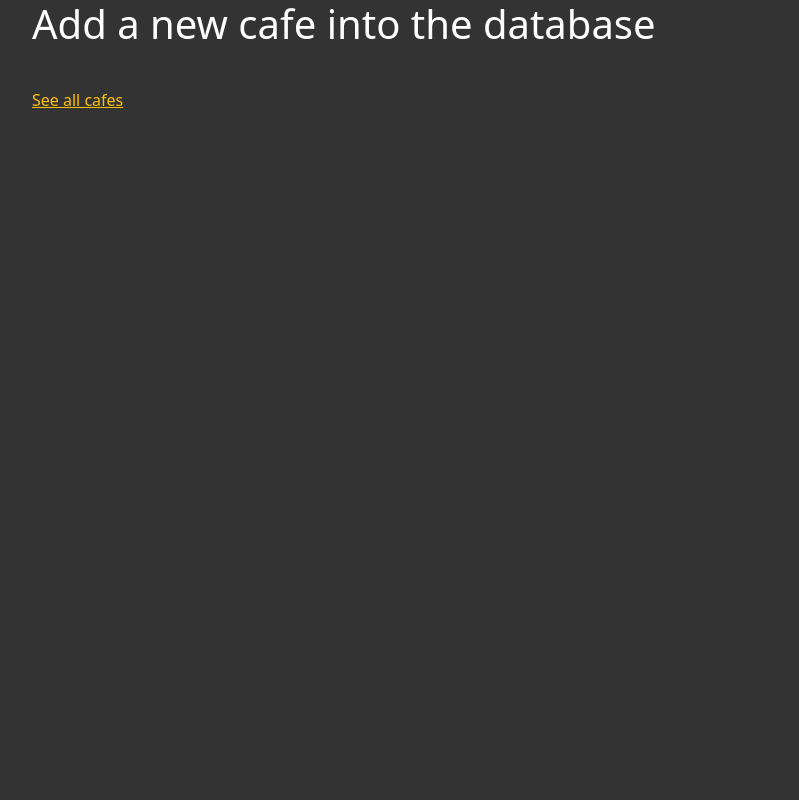
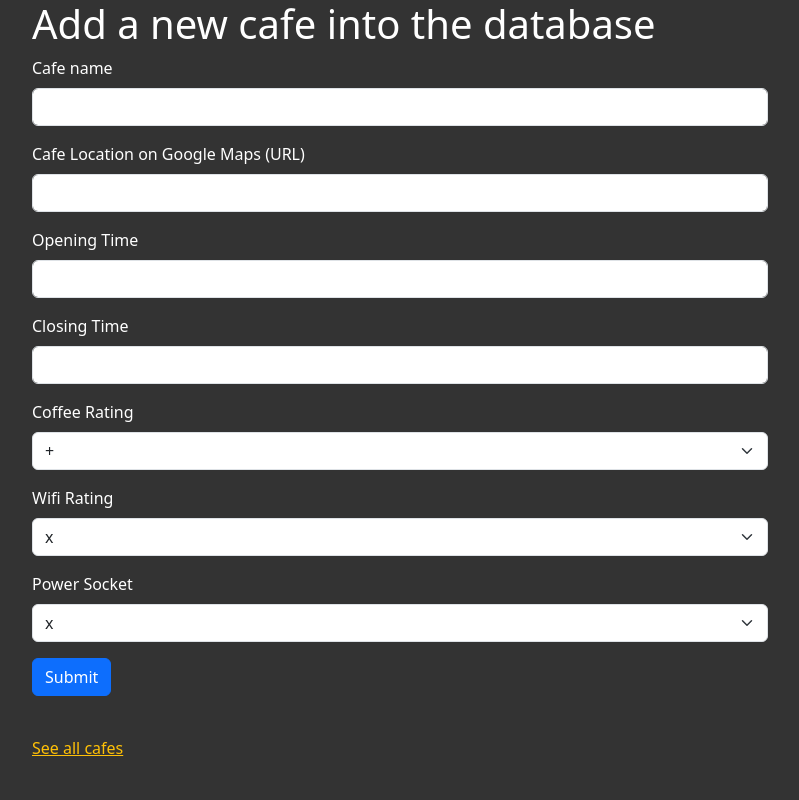
Before and after one commit to Guilherme-Castello-Clear/wifi-coffee-py, a Flask app: page /add in a window 1280 px wide. Shown: the whole page, without its empty margins (50-849 px from the left). Run offline with Flask 3, Linux system fonts and the light colour scheme; some libraries are stand-ins or nearby versions.

Commit message:
Feat: Editing Coffee CSV, saving new coffees

```diff
--- a/cafe-data.csv
+++ b/cafe-data.csv
@@ -3,3 +3,7 @@ Lighthaus,https://goo.gl/maps/2EvhB4oq4gyUXKXx9,11AM, 3:30PM,☕☕☕☕️,
 Esters,https://goo.gl/maps/13Tjc36HuPWLELaSA,8AM,3PM,☕☕☕☕,💪💪💪,🔌
 Ginger & White,https://goo.gl/maps/DqMx2g5LiAqv3pJQ9,7:30AM,5:30PM,☕☕☕,✘,🔌
 Mare Street Market,https://goo.gl/maps/ALR8iBiNN6tVfuAA8,8AM,1PM,☕☕,💪💪💪,🔌🔌🔌
+aaa,https://www.google.com/maps/dir/Buffet+Brunelli+-+R.+Em%C3%ADlio+Carlos,+55+-+Vila+Cascatinha,+S%C3%A3o+Vicente+-+SP,+11390-230/-23.9619422,-46.382407/@-23.9597911,-46.3838682,67m/data=!3m1!1e3!4m9!4m8!1m5!1m1!1s0x94ce1ca29944f7c7:0x58025da8bb795cc6!2m2!1d-46.3813135!2d-23.9626156!1m0!3e2?entry=ttu,a,a,++,+,+++++,
+aaa,https://www.google.com/maps/dir/Buffet+Brunelli+-+R.+Em%C3%ADlio+Carlos,+55+-+Vila+Cascatinha,+S%C3%A3o+Vicente+-+SP,+11390-230/-23.9619422,-46.382407/@-23.9597911,-46.3838682,67m/data=!3m1!1e3!4m9!4m8!1m5!1m1!1s0x94ce1ca29944f7c7:0x58025da8bb795cc6!2m2!1d-46.3813135!2d-23.9626156!1m0!3e2?entry=ttu,a,a,++,+,+++++,
+aaa,https://www.google.com/maps/dir/Buffet+Brunelli+-+R.+Em%C3%ADlio+Carlos,+55+-+Vila+Cascatinha,+S%C3%A3o+Vicente+-+SP,+11390-230/-23.9619422,-46.382407/@-23.9597911,-46.3838682,67m/data=!3m1!1e3!4m9!4m8!1m5!1m1!1s0x94ce1ca29944f7c7:0x58025da8bb795cc6!2m2!1d-46.3813135!2d-23.9626156!1m0!3e2?entry=ttu,a,a,++,+,+++++,
+aaa,https://www.google.com/maps/,88,55,++,+,+++++,
--- a/main.py
+++ b/main.py
@@ -1,8 +1,8 @@
 from flask import Flask, render_template
 from flask_bootstrap import Bootstrap5
 from flask_wtf import FlaskForm
-from wtforms import StringField, SubmitField
-from wtforms.validators import DataRequired
+from wtforms import StringField, SubmitField, SelectField
+from wtforms.validators import DataRequired, URL
 import csv
 
 
@@ -13,8 +13,15 @@ Bootstrap5(app)
 
 class CafeForm(FlaskForm):
     cafe = StringField('Cafe name', validators=[DataRequired()])
+    location = StringField("Cafe Location on Google Maps (URL)", validators=[DataRequired(), URL()])
+    open = StringField("Opening Time", validators=[DataRequired()])
+    close = StringField("Closing Time", validators=[DataRequired()])
+    coffee_rating = SelectField("Coffee Rating", choices=["+", "++", "+++", "++++", "+++++"],
+                                validators=[DataRequired()])
+    wifi_rating = SelectField("Wifi Rating", choices=["x", "+", "++", "+++", "++++", "+++++"], validators=[DataRequired()])
+    power_rating = SelectField("Power Socket", choices=["x", "+", "++", "+++", "++++", "+++++"],
+                               validators=[DataRequired()])
     submit = SubmitField('Submit')
-
 
 
 # all Flask routes below
@@ -23,11 +30,22 @@ def home():
     return render_template("index.html")
 
 
-@app.route('/add')
+@app.route('/add', methods=['POST', 'GET'])
 def add_cafe():
     form = CafeForm()
     if form.validate_on_submit():
         print("True")
+        with open('cafe-data.csv', mode='a', encoding='utf-8') as cafes:
+            cafes.write(
+                f"\n{form.cafe.data},"
+                f"{form.location.data},"
+                f"{form.open.data},"
+                f"{form.close.data},"
+                f"{form.coffee_rating.data},"
+                f"{form.wifi_rating.data},"
+                f"{form.power_rating.data},"
+
+            )
     # Exercise:
     # Make the form write a new row into cafe-data.csv
     # with   if form.validate_on_submit()
--- a/templates/add.html
+++ b/templates/add.html
@@ -1,18 +1,13 @@
 {% extends 'base.html' %}
-<!--Don't forget your import here-->
+{% from 'bootstrap5/form.html' import render_form %}
 {% block title %}Add A New Cafe{% endblock %}
-
 {% block content %}
 <div class="container">
   <div class="row">
     <div class="col-sm-12 col-md-8">
-
       <h1>Add a new cafe into the database</h1>
-
-      <!-- This is where your WTForm will go -->
-
+      {{ render_form(form, novalidate=True) }}
 	  <p class="space-above"><a href="#">See all cafes</a></p>
-
     </div>
   </div>
 </div>
```
Also changed, not shown: templates/cafes.html (+12 -4 lines).
